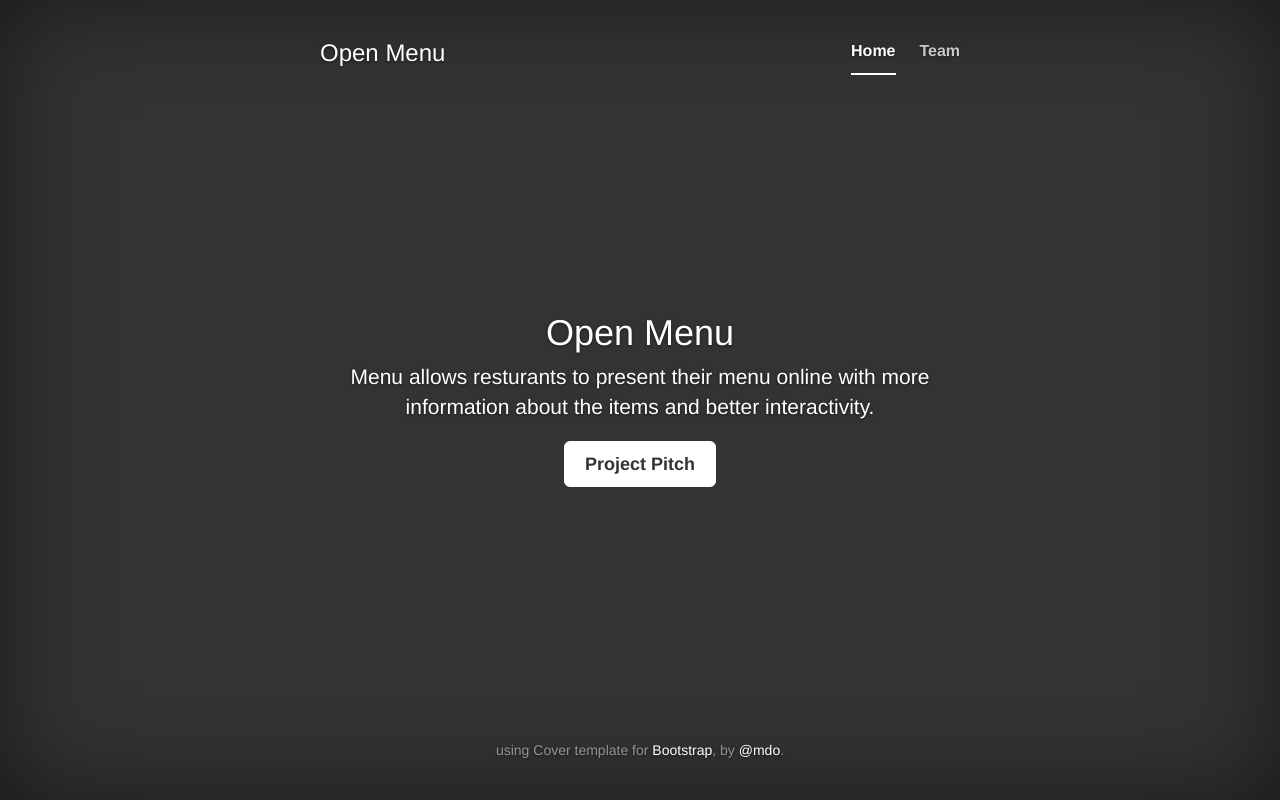
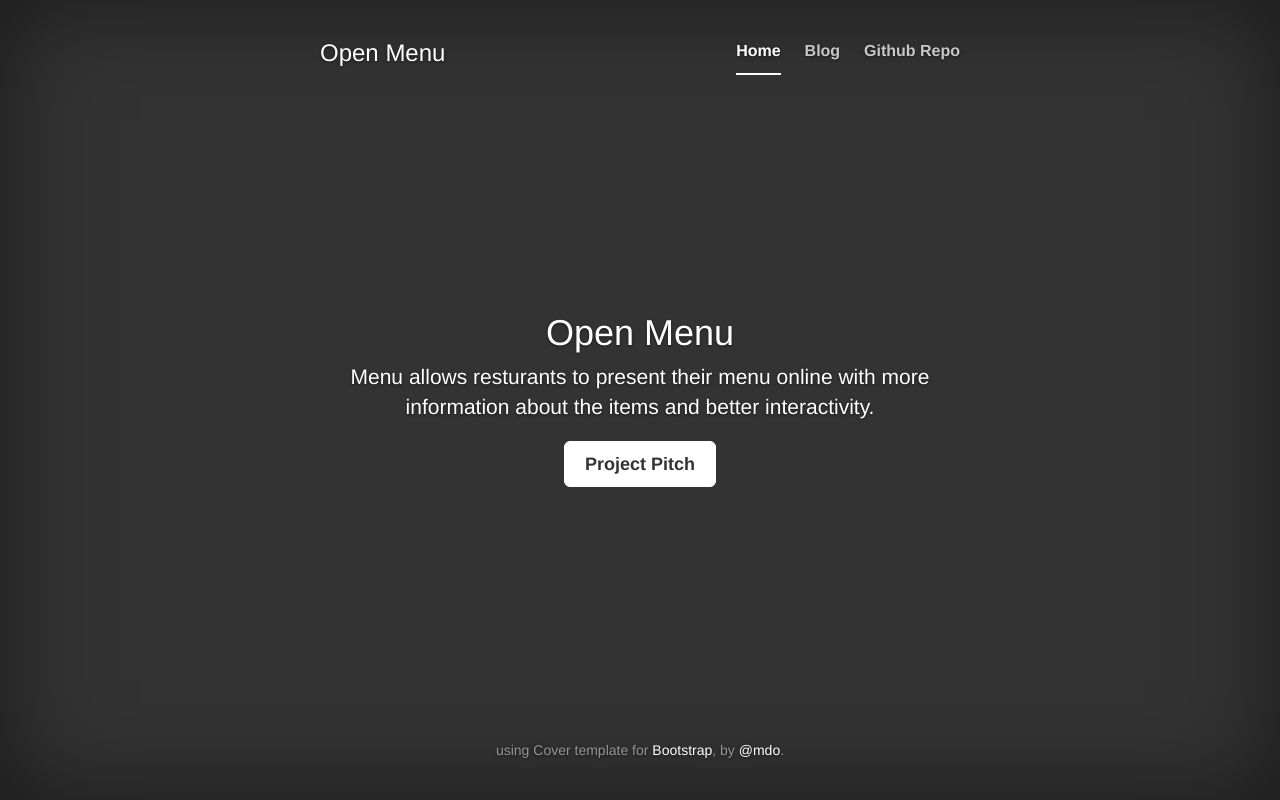
Before and after one commit to kiieat/open-menu.github.io, a plain HTML site: page index.html in a window 1280 px wide. Drawn offline with nearby package versions, Linux system fonts and the light colour scheme.

Commit message:
added links to team blog and project repo

```diff
--- a/index.html
+++ b/index.html
@@ -42,7 +42,8 @@
               <nav>
                 <ul class="nav masthead-nav">
                   <li class="active"><a href="#">Home</a></li>
-                  <li><a href="#">Team</a></li>
+                  <li><a href="http://teamnewbee.blogspot.com/">Blog</a></li>
+                  <li><a href="https://github.com/open-menu/menu">Github Repo</a></li>
                 </ul>
               </nav>
             </div>
```
